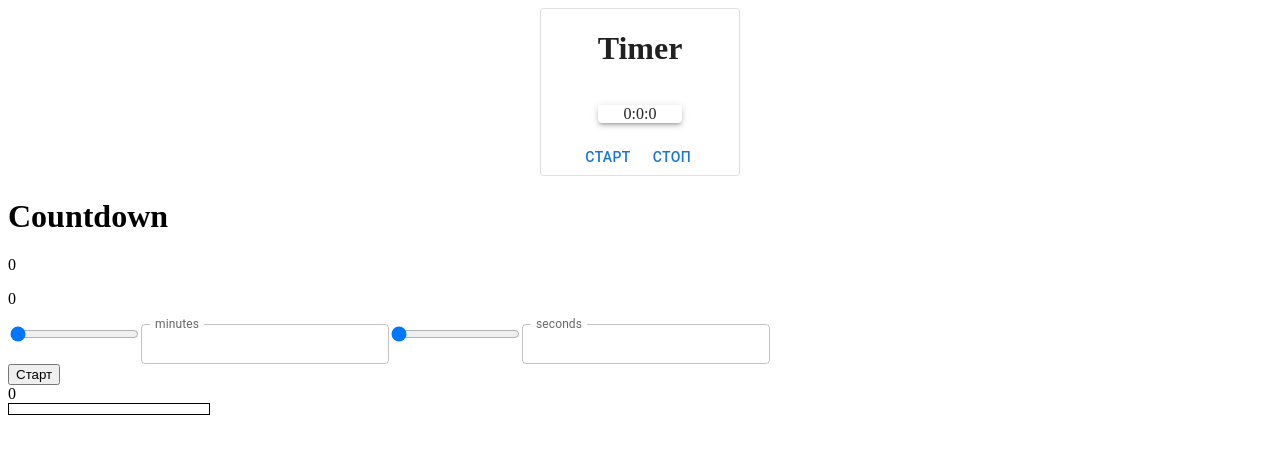
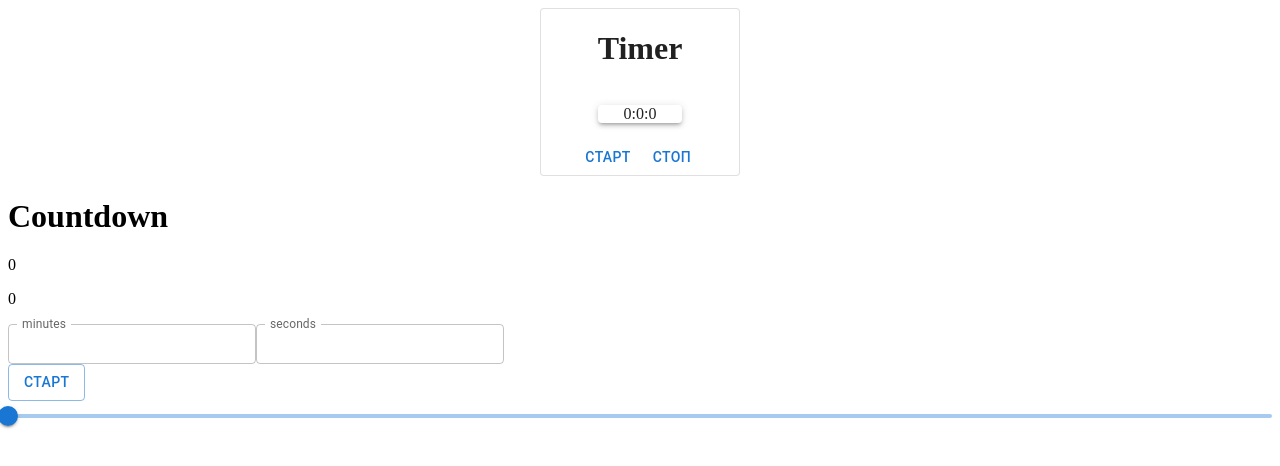
Before and after one commit to VitalyTsikhanovich/countdown, a React (Create React App) app: page / in a window 1280 px wide. Shown: the top 466 px of the page. Built offline with nearby package versions, Linux system fonts and the light colour scheme.

Commit message:
fix: slider

```diff
--- a/src/app.tsx
+++ b/src/app.tsx
@@ -8,7 +8,7 @@ function App() {
     return (
         <>
             <Timer/>
-            <Countdown  />
+            <Countdown   />
         </>
 
     )
--- a/src/components/countdown.tsx
+++ b/src/components/countdown.tsx
@@ -1,18 +1,18 @@
-import React, { useState, useEffect } from 'react';
-import { Slider } from './slider';
+import React, { useState, useEffect, ChangeEventHandler } from 'react';
+import  { SliderCountdown } from './slider';
 import { Progress } from './progress';
 import { InitialTime } from './initialTime';
 import { Result } from './result';
-import { Button, Paper } from '@mui/material';
+import { Button, Paper, Slider } from '@mui/material';
+
 export const Countdown: React.FC = React.memo(() => {
     const [second, setSecond] = useState(parseInt(''));
     const [minutes, setMinutes] = useState(parseInt(''));
     const [start, setStart] = useState(false);
     const [inputValueSecond, setInputValueSecond] = useState(parseInt(''));
     const [inputValueMinutes, setInputValueMinutes] = useState(parseInt(''));
+    const [sliderValue, setSliderValue] = useState(0);
     //  const audio = new Audio('./finish_hi.mp3')
-
-
 
     useEffect(() => {
         let intervalId: string | number | NodeJS.Timer | undefined;
@@ -30,7 +30,6 @@ export const Countdown: React.FC = React.memo(() => {
         if (minutes === 0 && second === 0) {
             clearInterval(intervalId);
             clears();
-
         }
         return () => {
             clearInterval(intervalId);
@@ -46,15 +45,37 @@ export const Countdown: React.FC = React.memo(() => {
     }, []);
 
     const handleInputMinutesChange = (event: React.ChangeEvent<HTMLInputElement>) => {
-        const value = +event.currentTarget.value;
+        let value = +event.currentTarget.value;
+        if (value > 750) {
+            value = 750;
+        }
         setInputValueMinutes(value);
         setMinutes(value);
+        setSliderValue(value);
     };
 
     const handleInputSecondChange = (event: React.ChangeEvent<HTMLInputElement>) => {
-        const value = +event.currentTarget.value;
+        let value = +event.currentTarget.value;
+        if (value > 59) {
+            value = 59;
+        }
         setInputValueSecond(value);
         setSecond(value);
+        setSliderValue(value);
+    };
+
+    const handleSliderChange = (
+        event: React.ChangeEvent<HTMLInputElement>,
+        value: number,
+        minutes: number,
+        second: number
+    ) => {
+        minutes = Math.floor(value / 60);
+        second = value % 60;
+        setInputValueMinutes(minutes);
+        setInputValueSecond(second);
+        setMinutes(minutes);
+        setSecond(second);
     };
 
     const handleStart = React.useCallback(() => {
@@ -70,13 +91,12 @@ export const Countdown: React.FC = React.memo(() => {
         clears();
     }, []);
     return (
-        <div >
-			<Result title='Countdown' minutes={!minutes ? '0' : minutes} second={!second ? '0' : second}/>
-
+        <div>
+            <Result title='Countdown' minutes={!minutes ? '0' : minutes} second={!second ? '0' : second} />
 
             <div>
                 <InitialTime
-					 label='minutes'
+                    label='minutes'
                     value={inputValueMinutes}
                     start={false}
                     max={750}
@@ -85,7 +105,7 @@ export const Countdown: React.FC = React.memo(() => {
                     disabled={start ? true : false}
                 />
                 <InitialTime
-					 label='seconds'
+                    label='seconds'
                     max={59}
                     min={0}
                     value={inputValueSecond}
@@ -93,13 +113,26 @@ export const Countdown: React.FC = React.memo(() => {
                     handleChange={handleInputSecondChange}
                     disabled={start ? true : false}
                 />
+            </div>
+            <Button variant='outlined' onClick={handleStart}>
+                {start ? 'Пауза' : 'Старт'}
+            </Button>
 
-            </div>
-            <button onClick={handleStart}>{start ? 'Пауза' : 'Старт'}</button>
+            <SliderCountdown
+                value={inputValueMinutes * 60 + inputValueSecond}
+                onChange={handleSliderChange}
+                max={750 * 60 + 59}
+                min={0}
+                disabled={start}
+                step={15}
+            />
 
-            <Progress value={!inputValueMinutes ? 0 : inputValueMinutes} max={750} />
-
-            {start && <button onClick={handleStop}>Стоп</button>}
+            {/* <Progress value={!inputValueMinutes ? 0 : inputValueMinutes} max={750} /> */}
+            {start && (
+                <Button variant='outlined' onClick={handleStop}>
+                    Стоп
+                </Button>
+            )}
         </div>
     );
 });
--- a/src/components/initialTime.tsx
+++ b/src/components/initialTime.tsx
@@ -1,5 +1,6 @@
+
 import React, { useState, useEffect } from 'react';
-import { Slider } from './slider';
+// import { Sliders } from './slider';
 import TextField from '@mui/material/TextField';
 export type TimeType = {
     value: number;
@@ -13,8 +14,8 @@ export type TimeType = {
 
 export const InitialTime = ({ value, start, max, min, handleChange, disabled, label }: TimeType) => {
     return (
-        <>
-            <Slider value={!value ? 0 : value} handleChange={handleChange} max={max} min={min} disabled={disabled} />
+
+
 
             <TextField
                 id='outlined-basic'
@@ -26,6 +27,6 @@ export const InitialTime = ({ value, start, max, min, handleChange, disabled, la
                 onChange={handleChange}
                 disabled={disabled}
             />
-        </>
+
     );
 };
--- a/src/components/slider.tsx
+++ b/src/components/slider.tsx
@@ -1,12 +1,81 @@
+
 import React from 'react';
+import { Slider } from '@mui/material';
+
+
 export type RangePropsType = {
-    value: number;
-    handleChange: (event: React.ChangeEvent<HTMLInputElement>) => void;
-    max?: number;
-    min: number;
-    disabled: boolean;
+	    value: number;
+	    onChange: any
+		//   (event : React.ChangeEvent<HTMLInputElement>)=> void
+	    max?: number;
+	    min: number;
+	    disabled: boolean;
+		 step: number
+	};
+export const SliderCountdown = ({ value, onChange, max, min, disabled, step }: RangePropsType) => {
+
+
+  return (
+    <Slider
+      value={value}
+      onChange={onChange}
+      max={max}
+      min={min}
+      disabled={disabled}
+		step={step}
+    />
+  );
 };
 
-export const Slider = ({ min, max, value, handleChange, disabled }: RangePropsType) => {
-    return <input type='range' min={min} max={max} value={value} onChange={handleChange} disabled={disabled} />;
-};
+
+
+
+
+
+
+
+
+
+
+
+
+
+
+
+
+
+
+
+
+
+
+
+
+
+
+// import { Slider } from '@mui/material';
+// import React from 'react';
+// // import Slider from '@mui/material/Slider';
+// export type RangePropsType = {
+//     value: number;
+//     handleChange: any
+// 	//  (event : React.ChangeEvent<HTMLInputElement>)=> void
+//     max?: number;
+//     min: number;
+//     disabled: boolean;
+// };
+
+// export const Sliders = ({ min, max, value, handleChange, disabled }: RangePropsType) => {
+
+
+
+
+
+// 	<Slider
+// 	value={inputValueMinutes * 60 + inputValueSecond}
+// 	onChange={handleSliderChange}
+// 	max={750 * 60 + 59}
+// 	min={0}
+// 	disabled={start ? true : false}
+//  />
+// };
```
